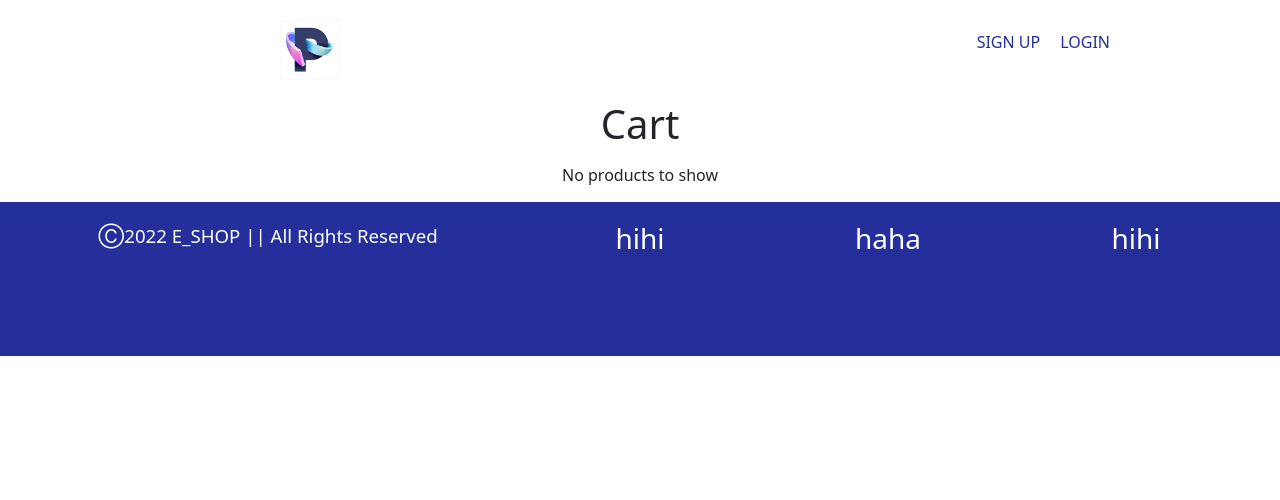
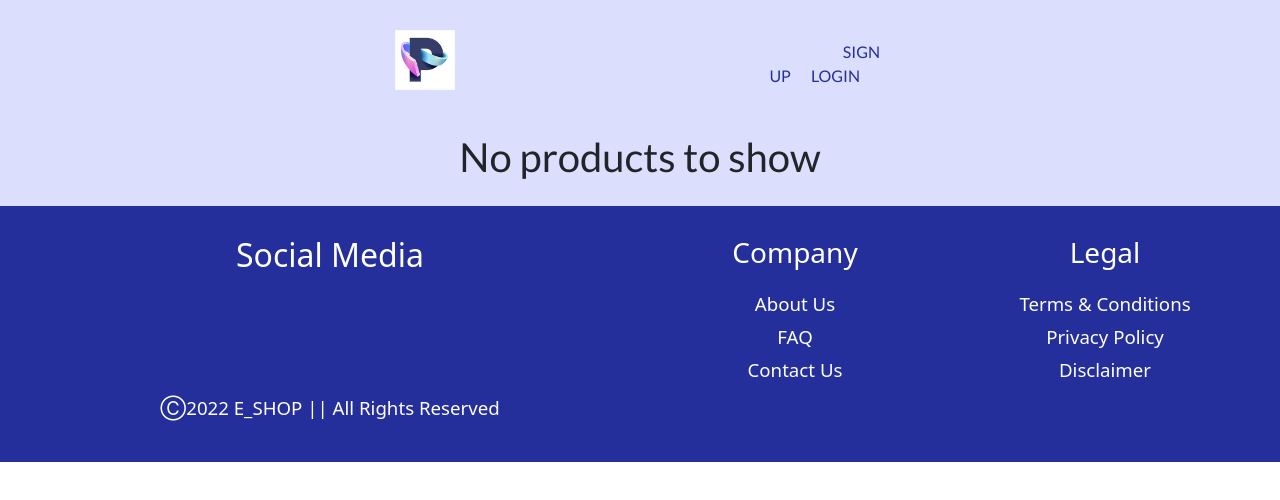
Before and after one commit to molybdenum1/e-shop, a React (Create React App) app: page /cart in a window 1280 px wide. Shown: the top 500 px of the page. Built offline with nearby package versions, Linux system fonts and the light colour scheme; no server answers; some icons are missing.

Commit message:
dec, inc, delete products in cart

```diff
--- a/src/components/Cart.jsx
+++ b/src/components/Cart.jsx
@@ -47,22 +47,64 @@ export default function Cart() {
         })
     },[])
 
-    console.log(cartProducts)
+    let Product;
+
+    //cart product increase function
+    const cartProductIncrease = (cartProduct) => {
+        // console.log(cartProduct)
+        Product = cartProduct;
+        Product.qty = Product.qty + 1;
+        Product.TotalProductPrice = Product.qty * Product.productPrice;
+        //update database
+        auth.onAuthStateChanged(user => {
+            if(user){
+                db.collection('Cart ' + user.uid).doc(cartProduct.ID).update(Product).then(() => {
+                    console.log('incremented')
+                })
+            }else{
+                console.log('not sighed in');
+            }
+        })
+    }
+    //cart product decrease function
+    const cartProductDecrease = (cartProduct) => {
+        // console.log(cartProduct)
+        Product = cartProduct;
+        if(Product.qty > 1){
+            Product.qty = Product.qty - 1;
+            Product.TotalProductPrice = Product.qty * Product.productPrice;
+        }
+        //update database
+        auth.onAuthStateChanged(user => {
+            if(user){
+                db.collection('Cart ' + user.uid).doc(cartProduct.ID).update(Product).then(() => {
+                    console.log('decreamented')
+                })
+            }else{
+                console.log('not signed in');
+            }
+        })
+    }
 
   return (
     <div>
-      <Navbar user={user}/>
-      <div className='cart'>
-          <h1>Cart</h1>
+      <div className='wrapper'>
+        <Navbar user={user}/>
+
           {cartProducts.length > 0 && (
               <div className='container-fluid'>
                   <div className='products-cart'>
-                      <CartProducts cartProducts={cartProducts}/>
+                    <h1>Cart</h1>
+                    <CartProducts cartProducts={cartProducts}
+                    cartProductIncrease={cartProductIncrease}
+                    cartProductDecrease={cartProductDecrease}/>
                   </div>
               </div>
           )}
           {cartProducts.length < 1 && (
-              <div className='container-fluid'>No products to show</div>
+              <div className='container-fluid'>
+                  <h1>No products to show</h1>
+              </div>
           )}
       </div>
       <Footer/>
--- a/src/components/CartProducts.jsx
+++ b/src/components/CartProducts.jsx
@@ -1,8 +1,11 @@
 import React from 'react';
 import IndividualCart from './IndividualCart';
 
-export default function CartProducts({cartProducts}) {
+export default function CartProducts({cartProducts,cartProductIncrease,cartProductDecrease}) {
   return cartProducts.map(cartProduct => (
-    <IndividualCart key={cartProduct.ID} cartProduct={cartProduct}/>
+    <IndividualCart key={cartProduct.ID}
+    cartProduct={cartProduct}
+    cartProductIncrease={cartProductIncrease}
+    cartProductDecrease={cartProductDecrease}/>
   ))
 }
--- a/src/components/Footer.jsx
+++ b/src/components/Footer.jsx
@@ -10,7 +10,10 @@ const Footer = () => {
   return (
     <div className='footer'>
       <div className='footer-col'>
-        <div className='footer-info'>Ⓒ2022 E_SHOP || All Rights Reserved</div>
+        <div className='footer-info'>
+          <h2>Social Media</h2>
+        </div>
+
         <div className='footer-links'>
             <div className='foot-link'>
                 <Icon icon={facebook_2} size={40}/>
@@ -28,20 +31,38 @@ const Footer = () => {
       </div>
       <div className='footer-col'>
           <div className='footer-info'>
-              <h3>hihi</h3>
+              <h3>Company</h3>
           </div>
-      </div>
-      <div className='footer-col'>
-        <div className='footer-info'>
-            <h3>haha</h3>
+          <div className='footer-sec'>
+            <div className='foot-section'>
+                About Us
+            </div>
+            <div className='foot-section'>
+                FAQ
+            </div>
+            <div className='foot-section'>
+                Contact Us
+            </div>
         </div>
       </div>
       <div className='footer-col'>
         <div className='footer-info'>
-            <h3>hihi</h3>
+            <h3>Legal</h3>
+        </div>
+        <div className='footer-sec'>
+        <div className='foot-section'>
+                Terms & Conditions
+            </div>
+            <div className='foot-section'>
+                Privacy Policy
+            </div>
+            <div className='foot-section'>
+                Disclaimer
+            </div>
         </div>
       </div>
 
+      <div className='footer-info'>Ⓒ2022 E_SHOP || All Rights Reserved</div>
     </div>
   )
 }
--- a/src/components/IndividualCart.jsx
+++ b/src/components/IndividualCart.jsx
@@ -2,26 +2,48 @@ import React from 'react'
 import {Icon} from 'react-icons-kit'
 import {plus} from 'react-icons-kit/feather/plus'
 import {minus} from 'react-icons-kit/feather/minus'
+import {auth, db} from '../config/config'
 
-export default function IndividualCart({cartProduct}){
+export default function IndividualCart({cartProduct, cartProductIncrease, cartProductDecrease}){
+
+    const handleCartProductIncrease = () => {
+        cartProductIncrease(cartProduct);
+    }
+    const handleCartProductDecrease = () => {
+        cartProductDecrease(cartProduct);
+    }
+    const handleCartProductDelete = () => {
+        auth.onAuthStateChanged(user => {
+            if(user){
+                db.collection('Cart ' + user.uid).doc(cartProduct.ID).delete().then(() => {
+                    console.log('successfully deleted');
+                })
+            }
+        })
+    }
+
     return (
         <div className='product'>
             <img src={cartProduct.productImg} alt="product-img" className='productImg'/>
             <div className='productName'>{cartProduct.productName}</div>
             <div className='productPrice'>{cartProduct.productPrice}$</div>
             <div className='productDesc'>{cartProduct.productDesc}</div>
-            <span>Quantity</span>
-            <div className='product-text quantity-box'>
-                <div className='action-btns minus' >
+            <div className='product-text'>
+                <span>Quantity</span>
+                <div className='action-btns minus'
+                     onClick={handleCartProductDecrease}>
                     <Icon icon={minus} size={20}/>
                 </div>
                 <div>{cartProduct.qty}</div>
-                <div className='action-btns plus' >
+                <div className='action-btns plus'
+                    onClick={handleCartProductIncrease} >
                     <Icon icon={plus} size={20}/>
                 </div>
             </div>
             <div className='product-text cart-price'>$ {cartProduct.TotalProductPrice}</div>
-            <div className='btn btn-danger btn-md cart-btn'>DELETE</div>
+            <div className='delete-from-cart'
+            onClick={handleCartProductDelete}
+            >DELETE</div>
         </div>
     )
 }
--- a/src/components/css/Cart.css
+++ b/src/components/css/Cart.css
@@ -1,3 +1,32 @@
 .cart{
     text-align: center;
+    margin: 10px 90px;
 }
+.product{
+    display: flex;
+    justify-content: space-around;
+    margin: 25px auto;
+    font-size: 14pt;
+    align-items: center;
+    background-color: #646FD4;
+    color: white;
+    padding: 10px;
+    border-radius: 7px;
+}
+.product-text{
+    display: flex;
+    justify-content: center;
+}
+.action-btns{
+    margin: 0 10px;
+    background-color: #242F9B;
+    border-radius: 5px;
+    padding: 1px;
+}
+.delete-from-cart{
+    background-color: #242F9B;
+    height: 10%;
+    border-radius: 7px;
+    color: white;
+    padding: 10px;
+}
--- a/src/components/css/Footer.css
+++ b/src/components/css/Footer.css
@@ -3,7 +3,7 @@
     background-color: #242F9B;
     padding: 20px;
     display: grid;
-    grid-template-columns: 2fr 1fr 1fr 1fr;
+    grid-template-columns: 2fr 1fr 1fr;
 }
 .footer-col{
 
@@ -12,6 +12,8 @@
     color: white;
     font-size: 14pt;
     margin-bottom: 20px;
+    margin-top: 10px;
+    text-align: center;
 }
 .footer-links{
     display: flex;
@@ -20,5 +22,14 @@
 .foot-link{
     margin: 10px 30px;
     color: white;
+}
+.foot-sec{
+    display: flex;
+    flex-direction: row;
 
 }
+.foot-section{
+    color: white;
+    font-size: 14pt;
+    margin-top: 5px;
+}
```
